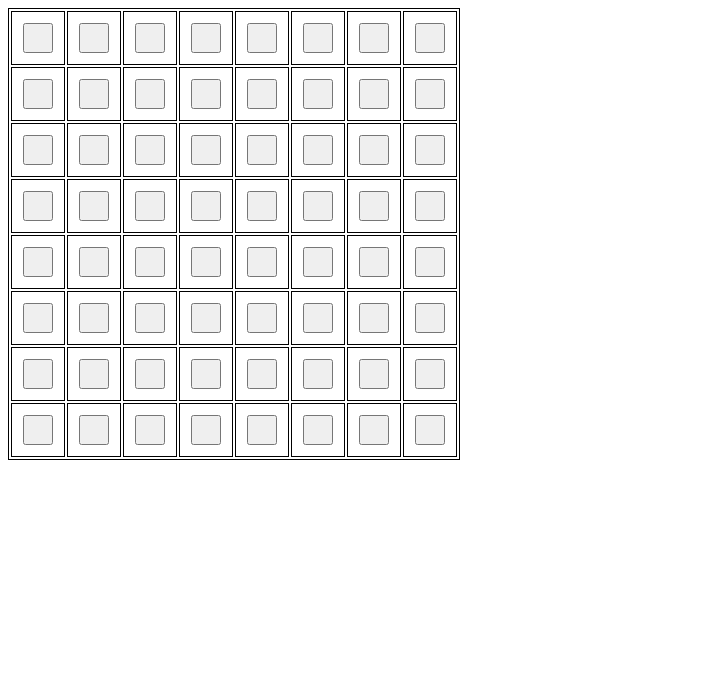
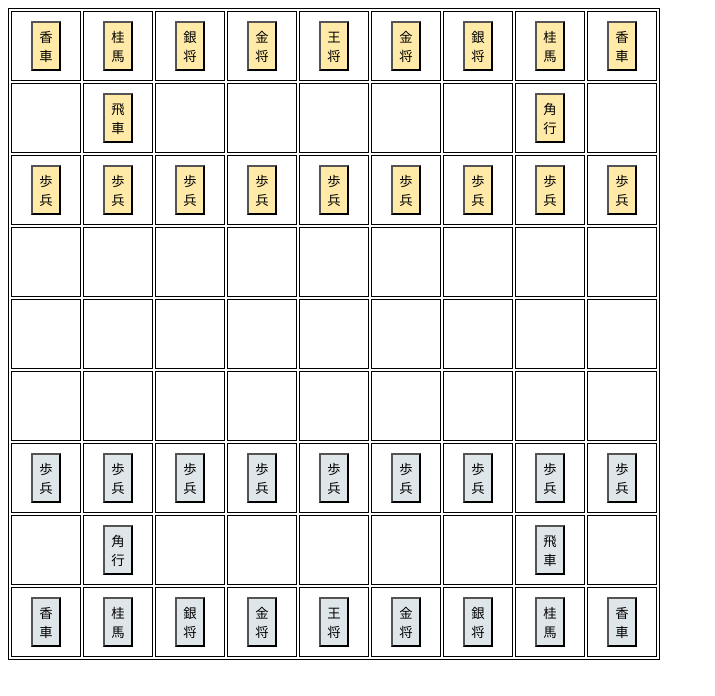
Before and after one commit to wennongC/shogi, a React app: page / in a window 1280 px wide. Shown: the whole page, without its empty margins (0-715 px from the left). Built offline with nearby package versions, Linux system fonts and the light colour scheme.

Commit message:
Completed the game board

```diff
--- a/public/globalStyle.css
+++ b/public/globalStyle.css
@@ -3,13 +3,13 @@ table, th, td {
 }
 
 .cell {
-    width: 50px;
-    height: 50px;
+    width: 66px;
+    height: 66px;
     align-items: center;
     text-align: center;
 }
 
 .figure {
     width: 30px;
-    height: 30px;
+    height: 50px;
 }
--- a/src/components/App.js
+++ b/src/components/App.js
@@ -1,23 +1,13 @@
 import React from 'react';
 import Board from './Board';
 
+import initialBoard from "../data/initialBoard";
+
 class App extends React.Component {
-
-    makeTestData() {
-        var res = []
-        for (let a = 0; a < 8; a++) {
-            var row = [];
-            for (let b = 0; b < 8; b++) {
-                row.push(null);
-            }
-            res.push(row);
-        }
-        return res;
-    }
 
     render() {
         return (
-            <Board data={this.makeTestData()} />
+            <Board data={initialBoard()} />
         );
     }
 }
--- a/src/components/Board.js
+++ b/src/components/Board.js
@@ -4,9 +4,9 @@ import Figure from './Figure';
 class Board extends React.Component {
 
     makeTable(FigureMat) {
-        console.log(FigureMat);
         return (
             <table>
+                <tbody>
                 { FigureMat.map(row => (
                     <tr>
                         { row.map(cell => (
@@ -16,6 +16,7 @@ class Board extends React.Component {
                         )) }
                     </tr>
                 )) }
+                </tbody>
             </table>
         );
     }
--- a/src/components/Figure.js
+++ b/src/components/Figure.js
@@ -1,10 +1,35 @@
 import React from 'react'
 
 class Figure extends React.Component {
+
+    handleClick(e, figure) {
+        if (e.type == "click") {
+
+        } else if (e.type === 'contextmenu') {
+            e.preventDefault();
+            figure.flip();
+            this.forceUpdate();
+        }
+    }
+
     render() {
-        return (
-            <button className="figure"></button>
-        );
+        let data = this.props.data;
+
+        if (data == null) return <></>;
+        else {
+            return (
+                <button
+                    className="figure" style={{
+                        backgroundColor: data.color,
+                        color: data.text_color
+                    }}
+                    onClick={(e) => this.handleClick(e, data)}
+                    onContextMenu={(e) => this.handleClick(e, data)}
+                >
+                    {data.currentName}
+                </button>
+            );
+        }
     }
 }
 
--- /dev/null
+++ b/src/data/CellData.js
@@ -0,0 +1,37 @@
+export const PLAYER_1 = "1";
+export const PLAYER_2 = "2";
+
+export default class CellData {
+    constructor(name, backside, player_side) {
+        this.currentName = name;
+        this.name = name;
+        this.backside = backside;
+        this.player_side = player_side;
+        this.text_color = "black";
+
+        if (player_side == PLAYER_1) {
+            this.color = "#dfe6e9";
+        } else if (player_side == PLAYER_2) {
+            this.color = "#ffeaa7";
+        } else {
+            throw Error("Constructor Exception of CellData: player_side value is wrong");
+        }
+    }
+
+    flip() {
+        if (this.backside == null) return;
+        else {
+            if (this.currentName == this.name) {
+                this.currentName = this.backside;
+                this.text_color = "red";
+            } else {
+                this.currentName = this.name;
+                this.text_color = "black";
+            }
+        }
+    }
+
+    makeCopy() {
+        return new CellData(this.name, this.player_side);
+    }
+}
--- /dev/null
+++ b/src/data/initialBoard.js
@@ -0,0 +1,47 @@
+import CellData, {PLAYER_1, PLAYER_2} from './CellData';
+
+const initialBoard = () => {
+    var res = []
+    for (let a = 0; a < 9; a++) {
+        var row = [];
+        for (let b = 0; b < 9; b++) {
+            row.push(null);
+        }
+        res.push(row);
+    }
+
+    res[8][0] = new CellData("香車", "成香", PLAYER_1);
+    res[8][1] = new CellData("桂馬", "成桂", PLAYER_1);
+    res[8][2] = new CellData("銀将", "成銀", PLAYER_1);
+    res[8][3] = new CellData("金将", null, PLAYER_1);
+    res[8][4] = new CellData("王将", null, PLAYER_1);
+    res[8][5] = new CellData("金将", null, PLAYER_1);
+    res[8][6] = new CellData("銀将", "成銀", PLAYER_1);
+    res[8][7] = new CellData("桂馬", "成桂", PLAYER_1);
+    res[8][8] = new CellData("香車", "成香", PLAYER_1);
+
+    res[7][1] = new CellData("角行", "龍馬", PLAYER_1);
+    res[7][7] = new CellData("飛車", "龍王", PLAYER_1);
+
+    res[0][0] = new CellData("香車", "成香", PLAYER_2);
+    res[0][1] = new CellData("桂馬", "成桂", PLAYER_2);
+    res[0][2] = new CellData("銀将", "成銀", PLAYER_2);
+    res[0][3] = new CellData("金将", null, PLAYER_2);
+    res[0][4] = new CellData("王将", null, PLAYER_2);
+    res[0][5] = new CellData("金将", null, PLAYER_2);
+    res[0][6] = new CellData("銀将", "成銀", PLAYER_2);
+    res[0][7] = new CellData("桂馬", "成桂", PLAYER_2);
+    res[0][8] = new CellData("香車", "成香", PLAYER_2);
+
+    res[1][1] = new CellData("飛車", "龍王", PLAYER_2);
+    res[1][7] = new CellData("角行", "龍馬", PLAYER_2);
+
+    for (let i = 0; i < 9; i++) {
+        res[6][i] = new CellData("歩兵", "と金", PLAYER_1);
+        res[2][i] = new CellData("歩兵", "と金", PLAYER_2);
+    }
+
+    return res;
+}
+
+export default initialBoard;
```
